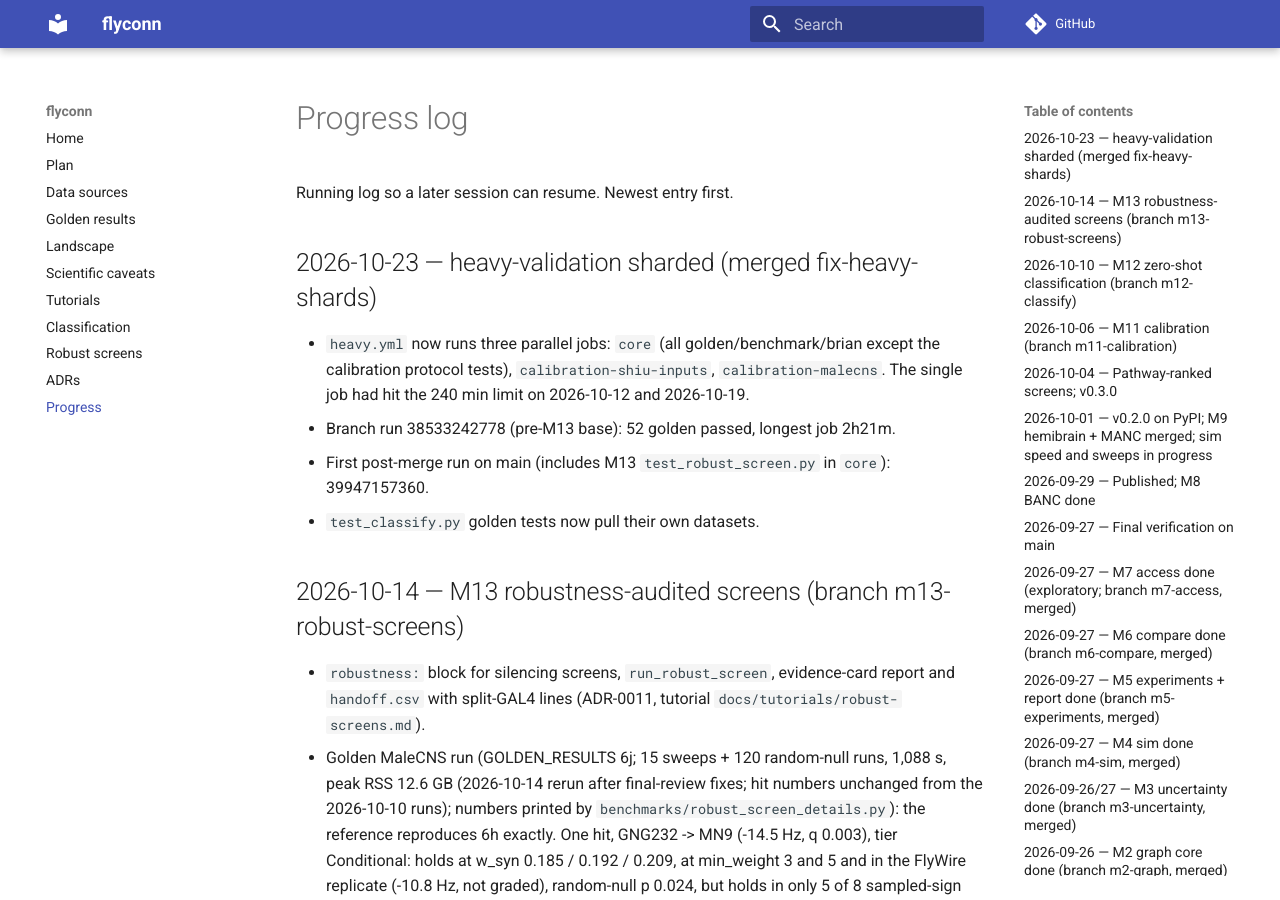
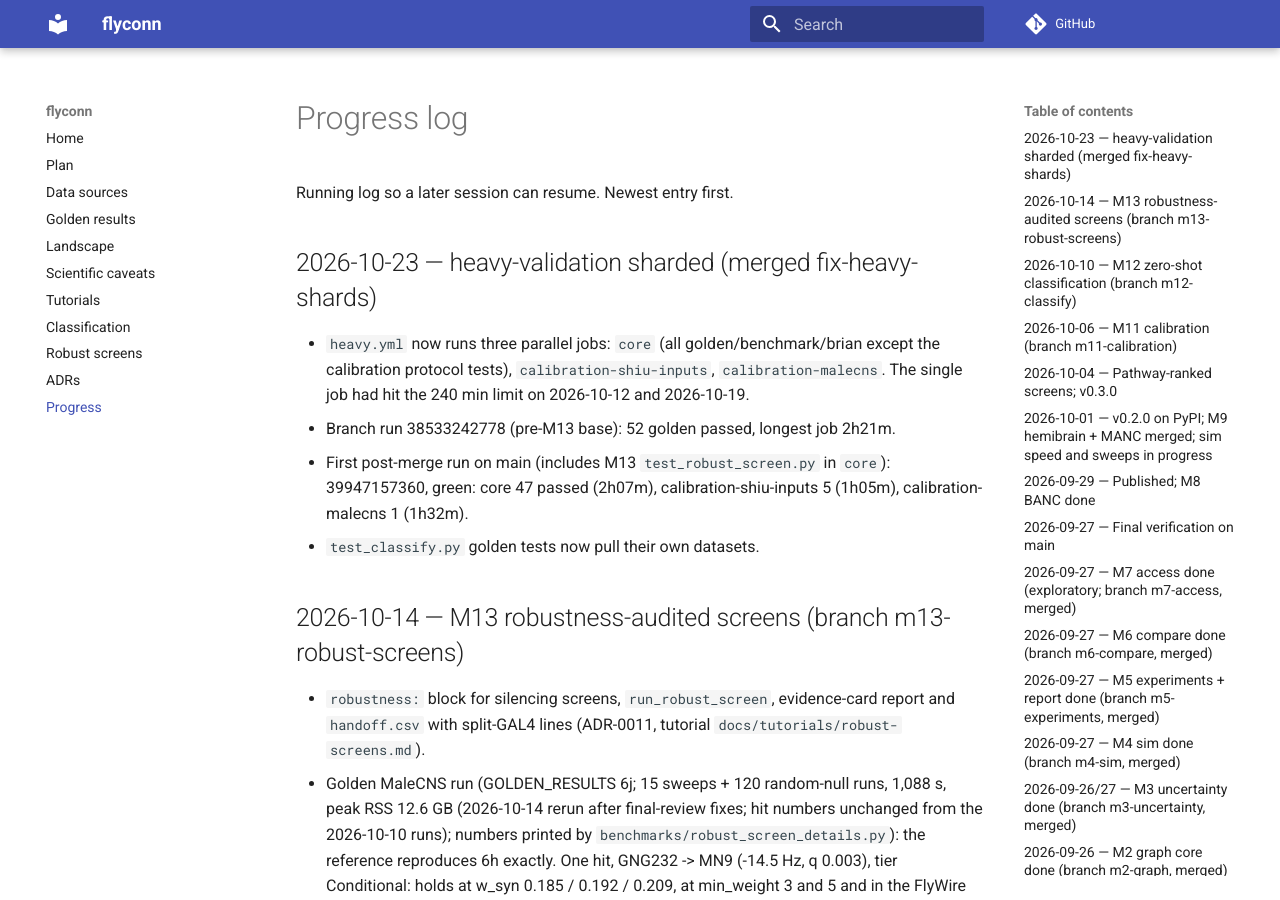
Before and after one commit to moiz-lakkadkutta/flyconn, an MkDocs documentation site: the page built from docs/PROGRESS.md, in a window 1280 px wide and 900 px high. Built offline with MkDocs 1.6.1 and Material for MkDocs 9.7.7, drawn with Linux system fonts in a browser that asks for light colours; comment, search, counter and statistics services are not loaded.

Commit message:
docs(progress): record first sharded heavy run on main
Co-Authored-By: Claude Opus 5.5 <noreply@anthropic.com>
Claude-Session: https://claude.ai/code/session_0146ujhCdFL57yDjC7Thhn4c

```diff
--- a/docs/PROGRESS.md
+++ b/docs/PROGRESS.md
@@ -8,7 +8,8 @@ Running log so a later session can resume. Newest entry first.
   calibration protocol tests), `calibration-shiu-inputs`, `calibration-malecns`. The single
   job had hit the 240 min limit on 2026-10-12 and 2026-10-19.
 - Branch run 38533242778 (pre-M13 base): 52 golden passed, longest job 2h21m.
-- First post-merge run on main (includes M13 `test_robust_screen.py` in `core`): 39947157360.
+- First post-merge run on main (includes M13 `test_robust_screen.py` in `core`): 39947157360,
+  green: core 47 passed (2h07m), calibration-shiu-inputs 5 (1h05m), calibration-malecns 1 (1h32m).
 - `test_classify.py` golden tests now pull their own datasets.
 
 ## 2026-10-14 — M13 robustness-audited screens (branch m13-robust-screens)
```
